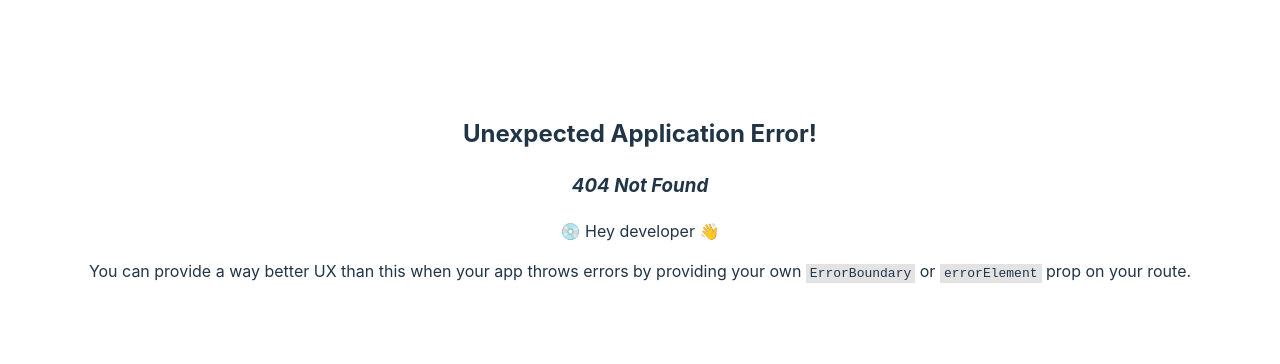
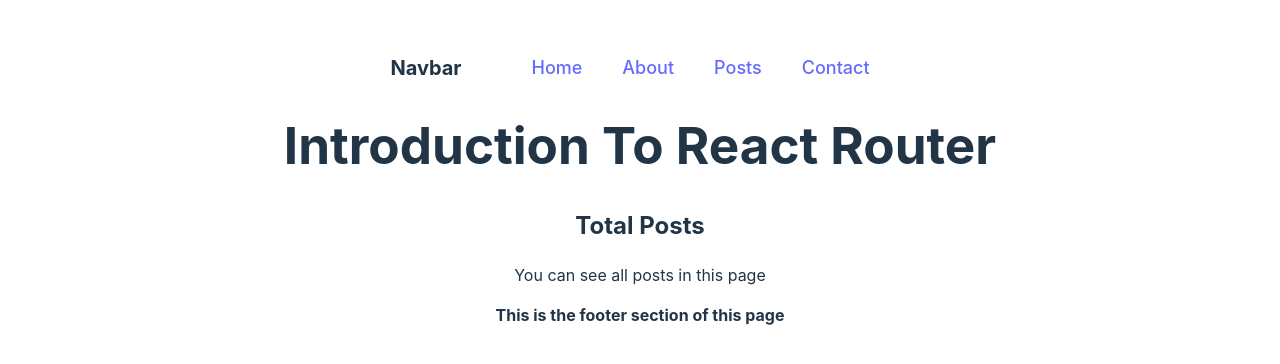
Before and after one commit to Nazmul1582/introduction-to-react-router, a React (Vite) app: page /posts in a window 1280 px wide. Before the commit this address had no page. Shown: the part 202-566 px from the top of the page. Built offline with nearby package versions, Linux system fonts and the light colour scheme.

Commit message:
added Link instead of <a></a> tag for prevent reload and recap Outlet

```diff
--- a/src/components/Header.jsx
+++ b/src/components/Header.jsx
@@ -1,11 +1,14 @@
+import { Link } from "react-router-dom";
+
 const Header = () => {
   return (
     <header className="header">
       <div>Navbar</div>
       <nav className="nav">
-        <a href="/home">Home</a>
-        <a href="/about">About</a>
-        <a href="/contact">Contact</a>
+        <Link to="/home">Home</Link>
+        <Link to="/about">About</Link>
+        <Link to="/posts">Posts</Link>
+        <Link to="/contact">Contact</Link>
       </nav>
     </header>
   );
--- /dev/null
+++ b/src/components/Posts.jsx
@@ -0,0 +1,10 @@
+const Posts = () => {
+    return (
+        <div>
+            <h2>Total Posts</h2>
+            <p>You can see all posts in this page</p>
+        </div>
+    );
+};
+
+export default Posts;
--- a/src/main.jsx
+++ b/src/main.jsx
@@ -7,6 +7,7 @@ import { RouterProvider, createBrowserRouter } from 'react-router-dom'
 import About from './components/About.jsx'
 import Contact from './components/Contact.jsx'
 import Home from './components/Home.jsx'
+import Posts from './components/Posts.jsx'
 
 const router = createBrowserRouter([
   {
@@ -22,6 +23,10 @@ const router = createBrowserRouter([
         element: <About />
       },
       {
+        path: "posts",
+        element: <Posts />
+      },
+      {
         path: "contact",
         element: <Contact />
       }
```
